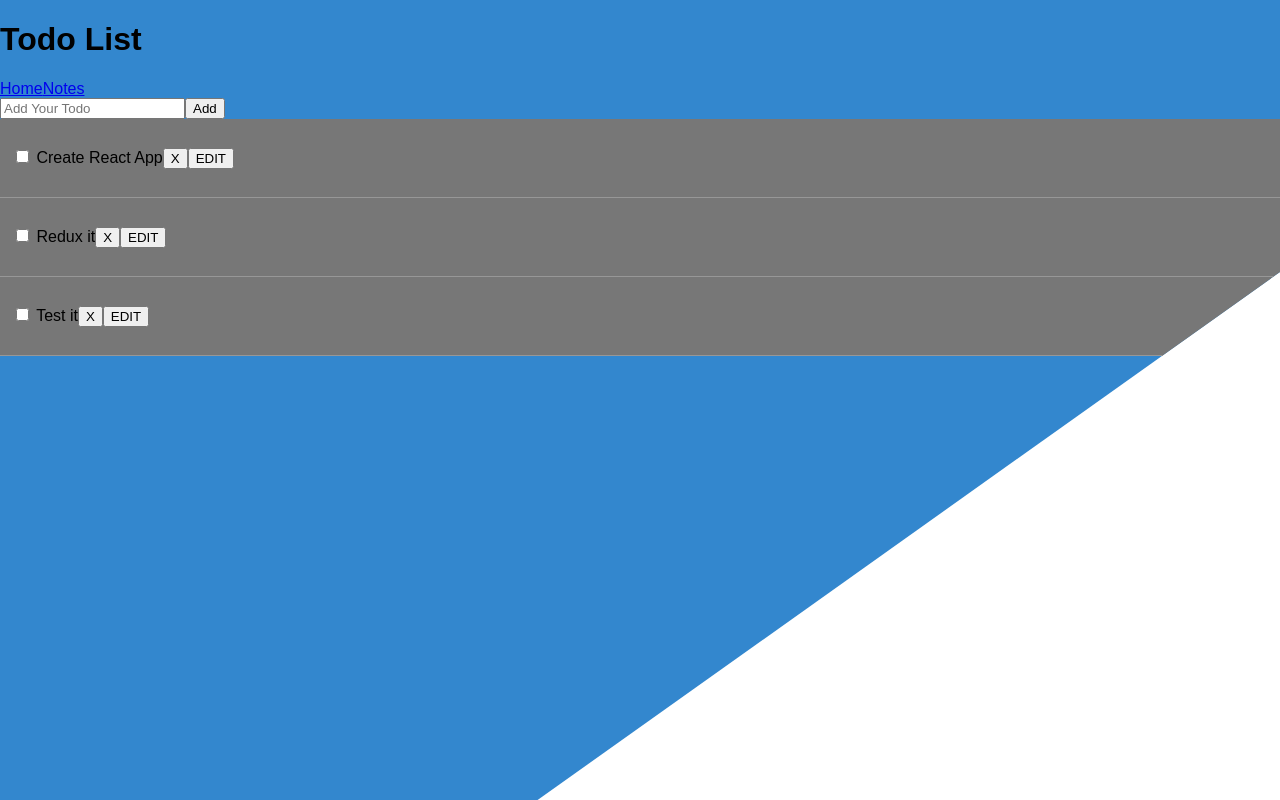
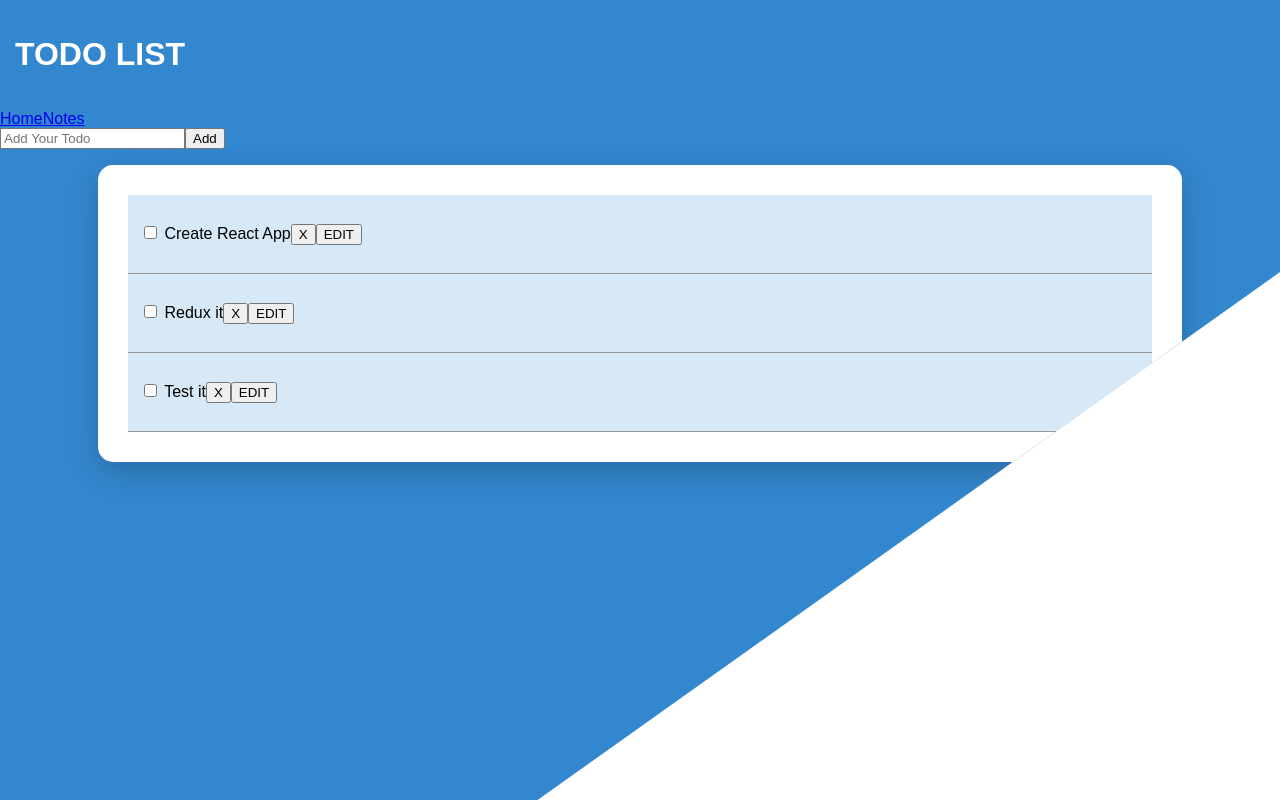
Before and after one commit to stephangriesel/todo-react-redux, a React (Create React App) app in the folder react-redux-todo/: page / in a window 1280 px wide. Built offline with nearby package versions, Linux system fonts and the light colour scheme; data requests are answered from the project's data file; a web font is replaced by a local one.

Commit message:
some more style it

```diff
--- a/react-redux-todo/src/App.js
+++ b/react-redux-todo/src/App.js
@@ -75,27 +75,27 @@ class App extends Component {
     return (
       <Router>
         <div className="App">
-          <div className="container">
+          <main className="container">
             <Header />
             <Route exact path="/" render={props => (
               <React.Fragment>
-                <div id="primary">
+                <section id="primary">
                 <AddTodo
                   addTodo={this.addTodo}
                 />
-                </div>
-                <div id="card">
+                </section>
+                <section id="card">
                 <Todos
                   todos={this.state.todos}
                   markComplete={this.markComplete}
                   deleteTodo={this.deleteTodo}
                 />
-                </div>
+                </section>
               </React.Fragment>
             )} />
             <Route path="/notes" component={Notes} />
 
-          </div>
+          </main>
         </div>
       </Router>
     );
--- a/react-redux-todo/src/components/Header.js
+++ b/react-redux-todo/src/components/Header.js
@@ -3,12 +3,14 @@ import { Link } from 'react-router-dom';
 
 class Header extends Component {
   render() {
-    return(
-      <React.Fragment>
-      <h1>Todo List</h1>
-      <Link to="/">Home</Link>
-      <Link to="/notes">Notes</Link>
-      </React.Fragment>
+    return (
+      <header>
+        <React.Fragment>
+          <h1>Todo List</h1>
+          <Link to="/">Home</Link>
+          <Link to="/notes">Notes</Link>
+        </React.Fragment>
+      </header>
     )
   }
 }
--- a/react-redux-todo/src/components/TodoItem.js
+++ b/react-redux-todo/src/components/TodoItem.js
@@ -6,9 +6,6 @@ export class TodoItem extends Component {
 
   getStyle = () => { // Functional component to add strikethrough if todo has been completed
     return {
-      background: '#777777',
-      padding: '12px',
-      borderBottom: '1px #979797 solid',
       textDecoration: this.props.todo.completed ? // The conditional (ternary) operator is the only JavaScript operator that takes three operands. This operator is frequently used as a shortcut for the if statement: https://developer.mozilla.org/en-US/docs/Web/JavaScript/Reference/Operators/Conditional_Operator
         'line-through' : 'none'
     }
@@ -17,7 +14,7 @@ export class TodoItem extends Component {
   render() {
     const { id, title } = this.props.todo; // destructuring to pull out properties
     return (
-      <div style={this.getStyle()}>
+      <div id="card-item" style={this.getStyle()}>
         <p>
           <input
             type="checkbox"
--- a/react-redux-todo/src/css/main.css
+++ b/react-redux-todo/src/css/main.css
@@ -18,4 +18,27 @@ body .container {
   position: absolute;
   z-index: -1;
 }
+
+body header h1 {
+  color: #fff;
+  padding: 15px;
+  display: block;
+  text-transform: uppercase;
+}
+
+main section#card {
+  background: #fff;
+  padding: 30px;
+  margin: 1em auto;
+  border-radius: 15px;
+  -webkit-box-shadow: 0 10px 30px rgba(0, 0, 0, 0.2);
+          box-shadow: 0 10px 30px rgba(0, 0, 0, 0.2);
+  width: 80%;
+}
+
+main #card-item {
+  background-color: #d7e8f6;
+  padding: 12px;
+  border-bottom: 1px #979797 solid;
+}
 /*# sourceMappingURL=main.css.map */
--- a/react-redux-todo/src/css/main.scss
+++ b/react-redux-todo/src/css/main.scss
@@ -2,8 +2,16 @@
 
 $colors: (
   primary: #3387ce,
+  primary-light: lighten(#3387ce, 40%),
   accent: #f4f4f4
 );
+
+$padding: 15px;
+$borders: 15px;
+
+@function color($color-name){
+  @return map-get($colors, $color-name);
+}
 
 body,
 html {
@@ -15,11 +23,36 @@ body {
   margin: 0;
 
   .container {
-    background-color: map-get($colors, primary);
+    background-color:color(primary);
     clip-path: polygon(50% 0%, 100% 0, 100% 34%, 42% 100%, 0 100%, 0% 60%, 0 0);
     width: 100%;
     height: 100%;
     position: absolute;
     z-index: -1;
   }
+
+  header h1 {
+    color:#fff;
+    padding:$padding;
+    display:block;
+    text-transform: uppercase;
+  }
 }
+
+main {
+  section#card {
+    background:#fff;
+    padding:30px;
+    margin:1em auto;
+    border-radius:$borders;
+    box-shadow: 0 10px 30px rgba(0,0,0,.2);
+    width:80%;
+  }
+
+  #card-item {
+    background-color: color(primary-light);
+    padding: 12px;
+    border-bottom: 1px #979797 solid;
+  }
+
+}
```
Also changed, not shown: react-redux-todo/src/img/bg.png (added), 1 other file (tests, documents, lock files or other folders).
